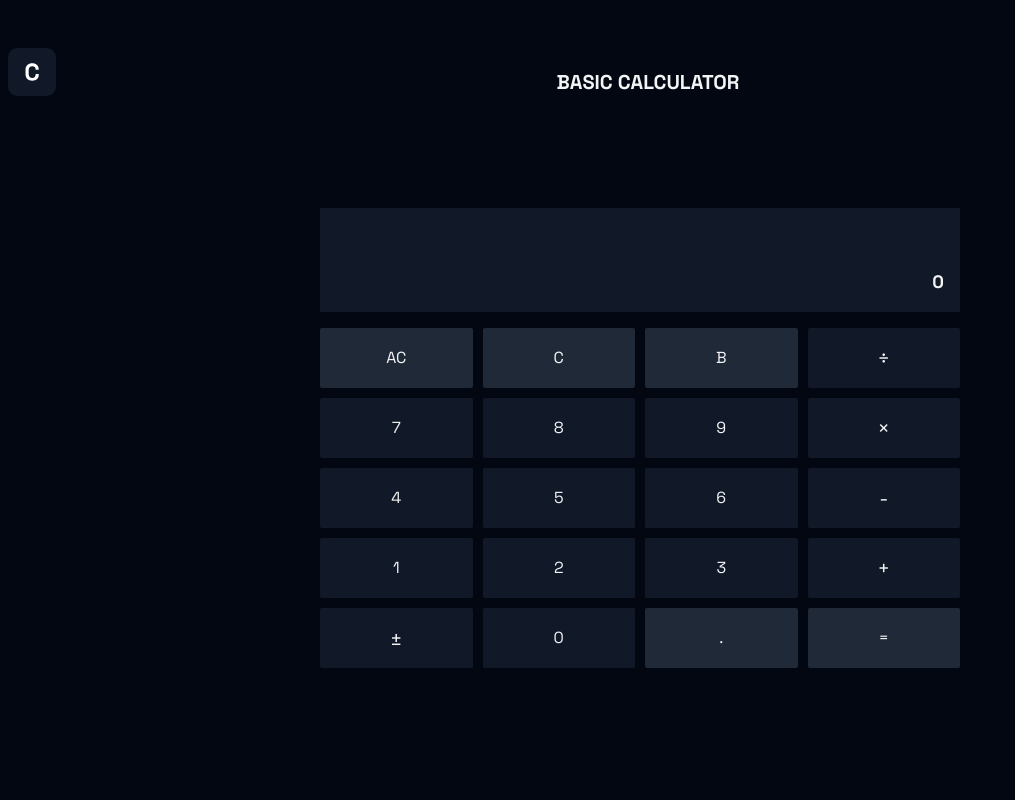
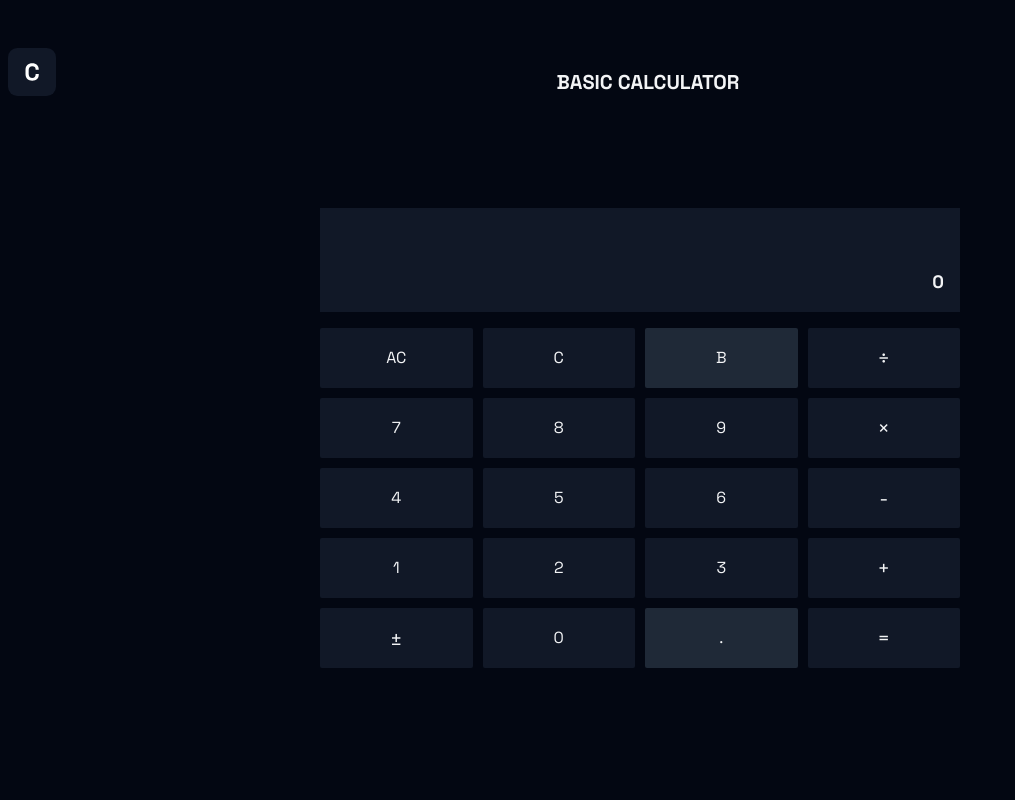
Before and after one commit to blueorionn/calculator, a Next.js app: page /basic in a window 1280 px wide. Shown: the top 800 px of the page, without its empty margins (0-1015 px from the left). Built offline with nearby package versions, Linux system fonts and the light colour scheme.

Commit message:
add function buttons

```diff
--- a/src/calculators/basic/BasicCalculator.tsx
+++ b/src/calculators/basic/BasicCalculator.tsx
@@ -7,6 +7,11 @@ import {
   DivisionButton,
   PlusMinusButton,
 } from "@/components/buttons/OperatorButtons";
+import {
+  ClearAllButton,
+  ClearButton,
+  EvaluateButton
+} from "@/components/buttons/FunctionButton";
 
 const spaceGrotesk = Space_Grotesk({ subsets: ["latin"] });
 
@@ -34,18 +39,8 @@ export default function BasicCalculator() {
               className={`${spaceGrotesk.className} grid grid-rows-5 gap-2.5 mt-4`}
             >
               <div aria-label="row_five" className="grid grid-cols-4 gap-2.5">
-                <button
-                  type="button"
-                  className="bg-gray-800 flex justify-center items-center rounded-sm py-2.5"
-                >
-                  <span>AC</span>
-                </button>
-                <button
-                  type="button"
-                  className="bg-gray-800 flex justify-center items-center rounded-sm py-2.5"
-                >
-                  <span>C</span>
-                </button>
+                <ClearAllButton />
+                <ClearButton />
                 <button
                   type="button"
                   className="bg-gray-800 flex justify-center items-center rounded-sm py-2.5"
@@ -81,12 +76,7 @@ export default function BasicCalculator() {
                 >
                   <span>.</span>
                 </button>
-                <button
-                  type="button"
-                  className="bg-gray-800 flex justify-center items-center rounded-sm py-2.5"
-                >
-                  <span>=</span>
-                </button>
+                <EvaluateButton />
               </div>
             </div>
           </section>
--- /dev/null
+++ b/src/components/buttons/FunctionButton.tsx
@@ -0,0 +1,46 @@
+import { Space_Grotesk } from "next/font/google";
+
+const spaceGrotesk = Space_Grotesk({ subsets: ["latin"] });
+
+export function ClearButton() {
+  return (
+    <>
+      <button
+        type="button"
+        className="bg-gray-900 flex justify-center items-center rounded-sm py-4 hover:bg-gray-800 transition-all duration-100"
+      >
+        <span className="sr-only">clear</span>
+        <span className={`${spaceGrotesk.className}`}>C</span>
+      </button>
+    </>
+  );
+}
+
+export function ClearAllButton() {
+  return (
+    <>
+      <button
+        type="button"
+        className="bg-gray-900 flex justify-center items-center rounded-sm py-4 hover:bg-gray-800 transition-all duration-100"
+      >
+        <span className="sr-only">clear all</span>
+        <span className={`${spaceGrotesk.className}`}>AC</span>
+      </button>
+    </>
+  );
+}
+
+export function BackSpaceButton() {}
+
+export function EvaluateButton() {
+  return (
+    <>
+      <button
+        type="button"
+        className="bg-gray-900 flex justify-center items-center rounded-sm py-4 hover:bg-gray-800 transition-all duration-100"
+      >
+        <span className={`${spaceGrotesk.className} text-xl`}>=</span>
+      </button>
+    </>
+  );
+}
```
